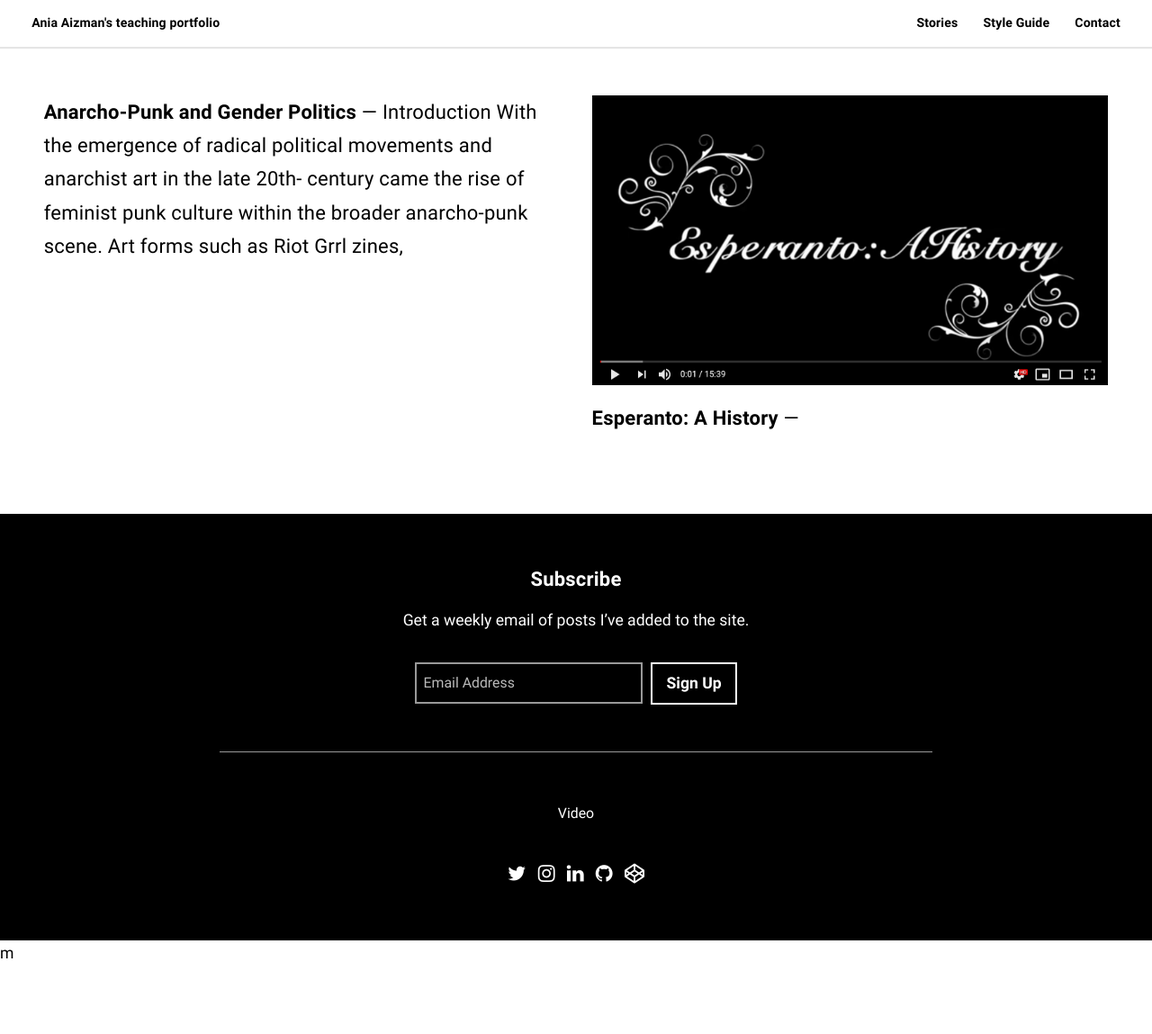
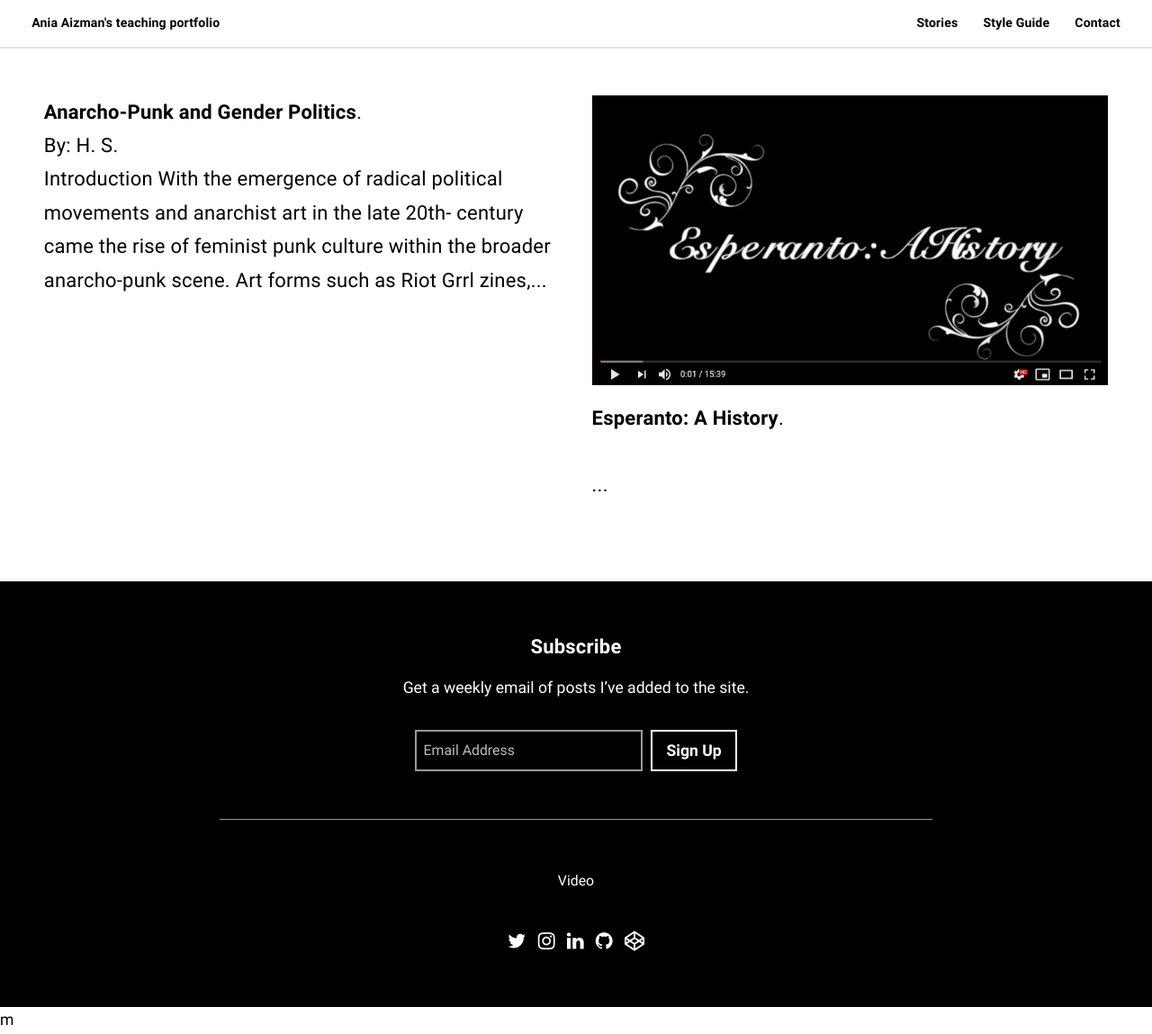
Before and after one commit to aizman/aizman.github.io, a Jekyll site: the page built from index.html, in a window 1280 px wide and 1149 px high. Shown: the whole window at 90% size. Built offline with Jekyll 4.4.1, drawn with Linux system fonts in a browser that asks for light colours; some web fonts are replaced; the list of posts is cut into pages by our own code.

Commit message:
update - post summary

```diff
--- a/_includes/post-card.html
+++ b/_includes/post-card.html
@@ -6,7 +6,12 @@
         </figure>
         {% endif %}
         <div>
-      <h2 class="posts__text"><strong itemprop="name">{{ post.title }}</strong> — <span itemprop="description">{{ post.content | strip_html | truncatewords: 35, "" }}</span></h2>
+            <h2 class="posts__text"><strong itemprop="name">{{ post.title }}</strong>.<br/>
+              {% if post.author %}
+              By: {{ post.author }}
+              {% endif %}
+              <br/><span itemprop="description">{{ post.content | strip_html | truncatewords: 35, "" }}...</span>
+            </h2>
         </div>
     </a>
 </article>
```
Lines whose indentation alone changed are shown as unchanged.
